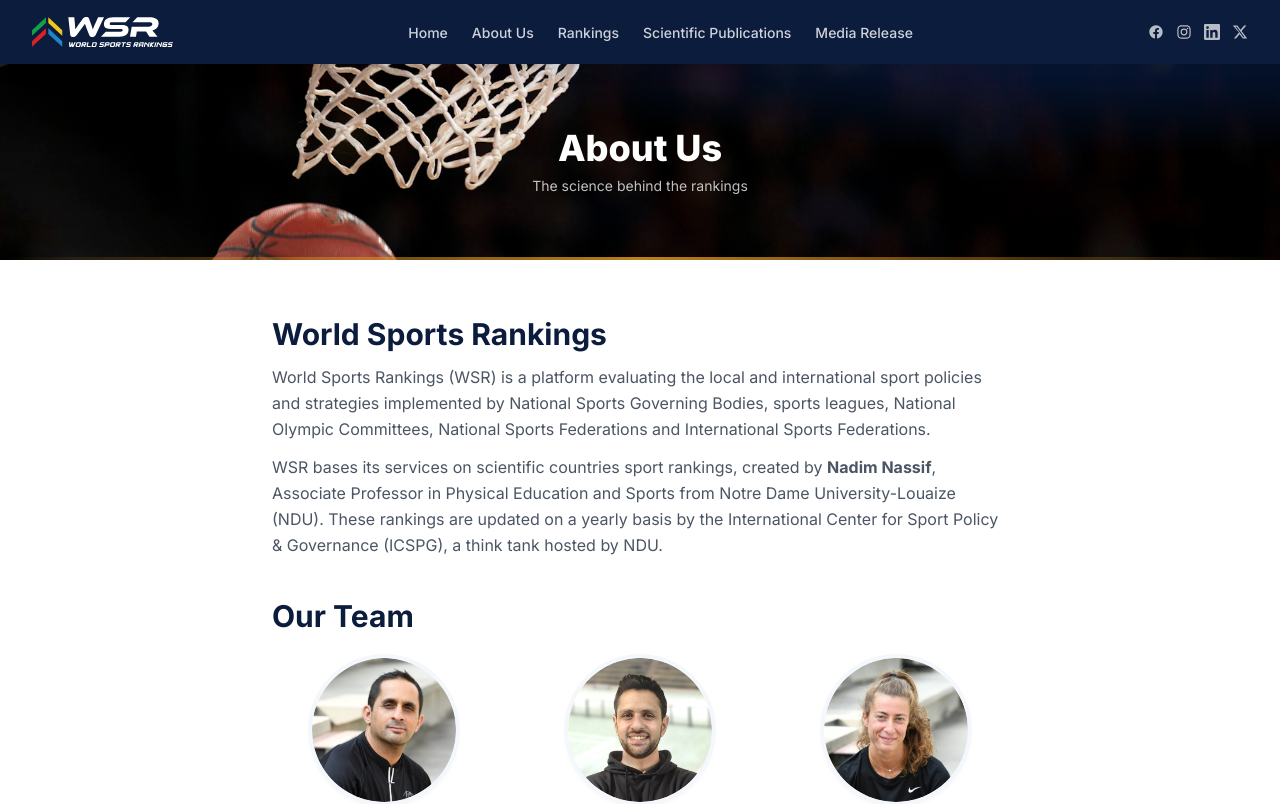
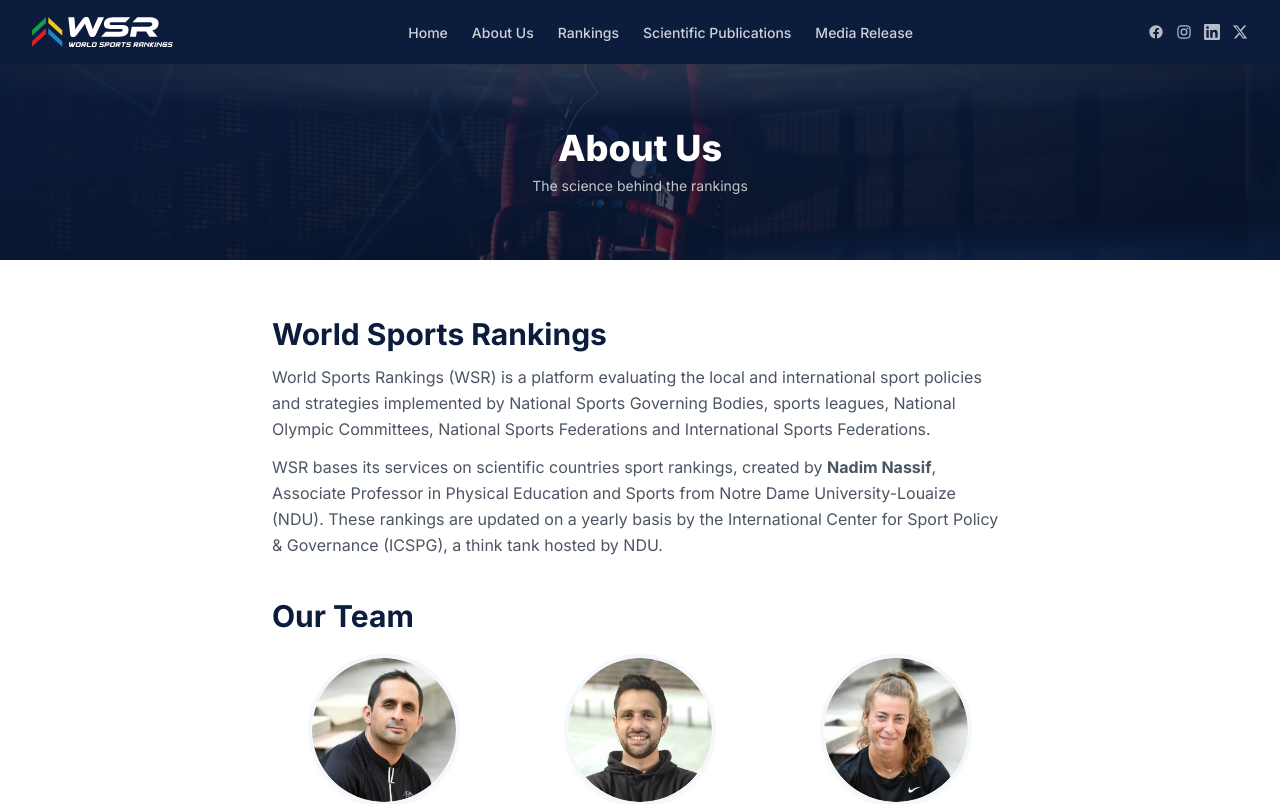
Before and after one commit to andrewngh123/wsr-website, a Next.js app: page /about in a window 1280 px wide. Shown: the top 804 px of the page. Built offline with nearby package versions, Linux system fonts and the light colour scheme.

Commit message:
Headers: use home-style faded overlay (gradient + particles + glow); swap About to cycling image

```diff
--- a/app/about/page.tsx
+++ b/app/about/page.tsx
@@ -14,7 +14,7 @@
   return (
     <div className="min-h-screen">
       {/* Header */}
-      <PageHeader title="About Us" subtitle="The science behind the rankings" bg="/design/headers/basketball.webp" />
+      <PageHeader title="About Us" subtitle="The science behind the rankings" bg="/design/headers/cycling.webp" />
 
       <div className="max-w-3xl mx-auto px-4 py-14 space-y-10">
         {/* About WSR */}
--- a/components/PageHeader.tsx
+++ b/components/PageHeader.tsx
@@ -22,22 +22,25 @@
 }) {
   return (
     <div className="relative overflow-hidden bg-wsr-navy text-white">
-      {/* sport photo (varies per page) */}
+      {/* sport photo (varies per page), faded into the navy — same treatment as the home hero */}
       <div
         className="absolute inset-0 bg-cover bg-center"
         style={{ backgroundImage: `url(${bg})` }}
       />
-      {/* navy wash — keeps the title legible while the photo shows through */}
-      <div className="absolute inset-0 bg-gradient-to-r from-wsr-navy/92 via-wsr-navy/78 to-wsr-navy/62" />
-      {/* electric floodlight glow */}
+      {/* navy gradient wash */}
+      <div className="absolute inset-0 bg-gradient-to-br from-wsr-navy/95 via-wsr-navy/80 to-[#0b1c3d]/60" />
+      {/* light particles */}
+      <div
+        className="absolute inset-0 opacity-30 mix-blend-screen bg-cover bg-center"
+        style={{ backgroundImage: 'url(/design/particles.webp)' }}
+      />
+      {/* stadium-floodlight glow */}
       <div
         className="absolute inset-0"
-        style={{ background: 'radial-gradient(100% 130% at 85% -25%, rgba(31,107,255,0.32), transparent 55%)' }}
-      />
-      {/* gold accent line at the bottom edge */}
-      <div
-        className="absolute bottom-0 inset-x-0 h-[3px]"
-        style={{ background: 'linear-gradient(90deg, transparent, #e8a020cc, transparent)' }}
+        style={{
+          background:
+            'radial-gradient(120% 80% at 50% -15%, rgba(255,255,255,0.20), transparent 55%), radial-gradient(70% 60% at 85% 115%, rgba(31,107,255,0.22), transparent 60%)',
+        }}
       />
 
       <div className="relative px-4 py-16">
```
Also changed, not shown: public/design/headers/basketball.webp (deleted), public/design/headers/cycling.webp (added).
